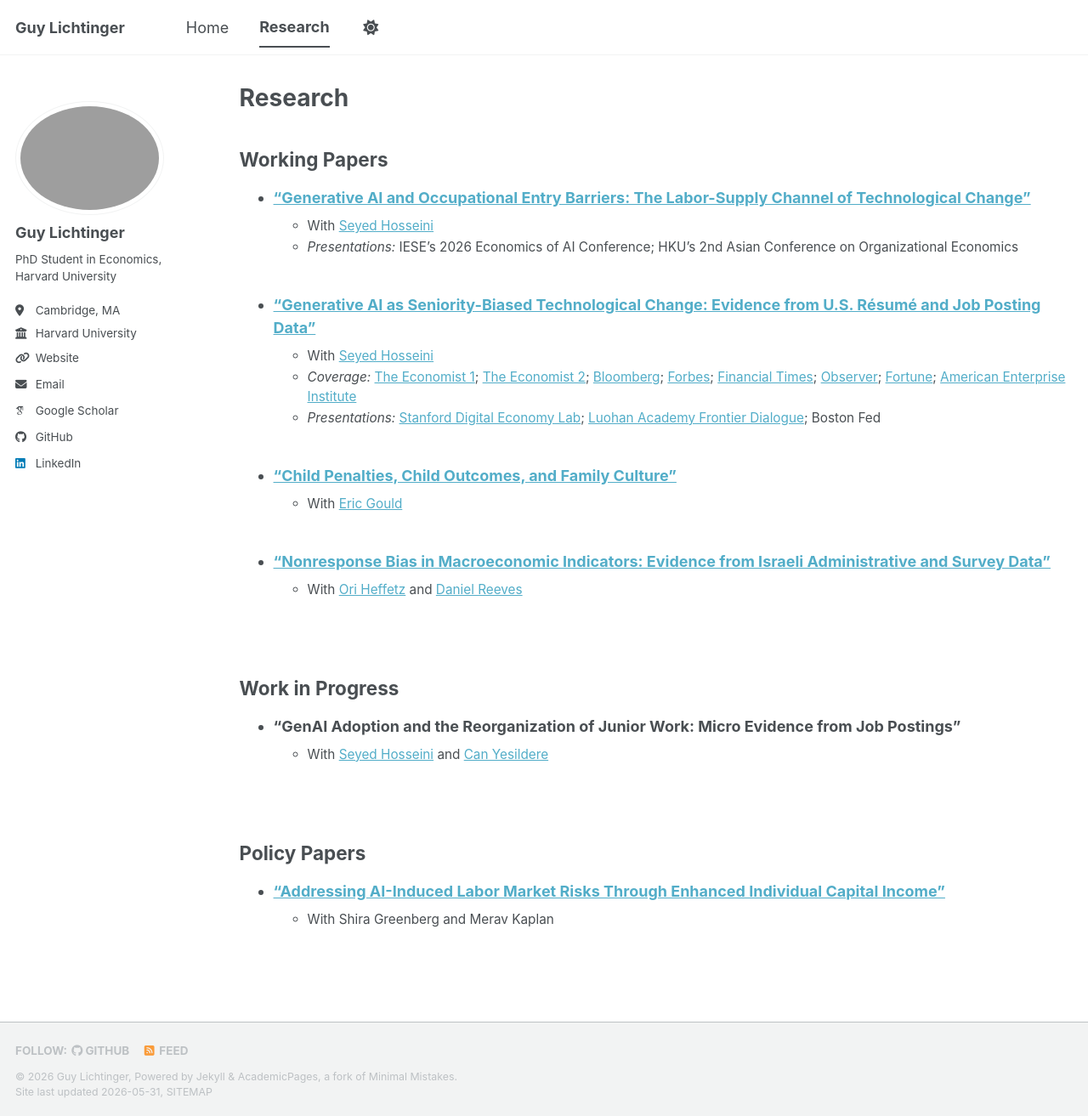
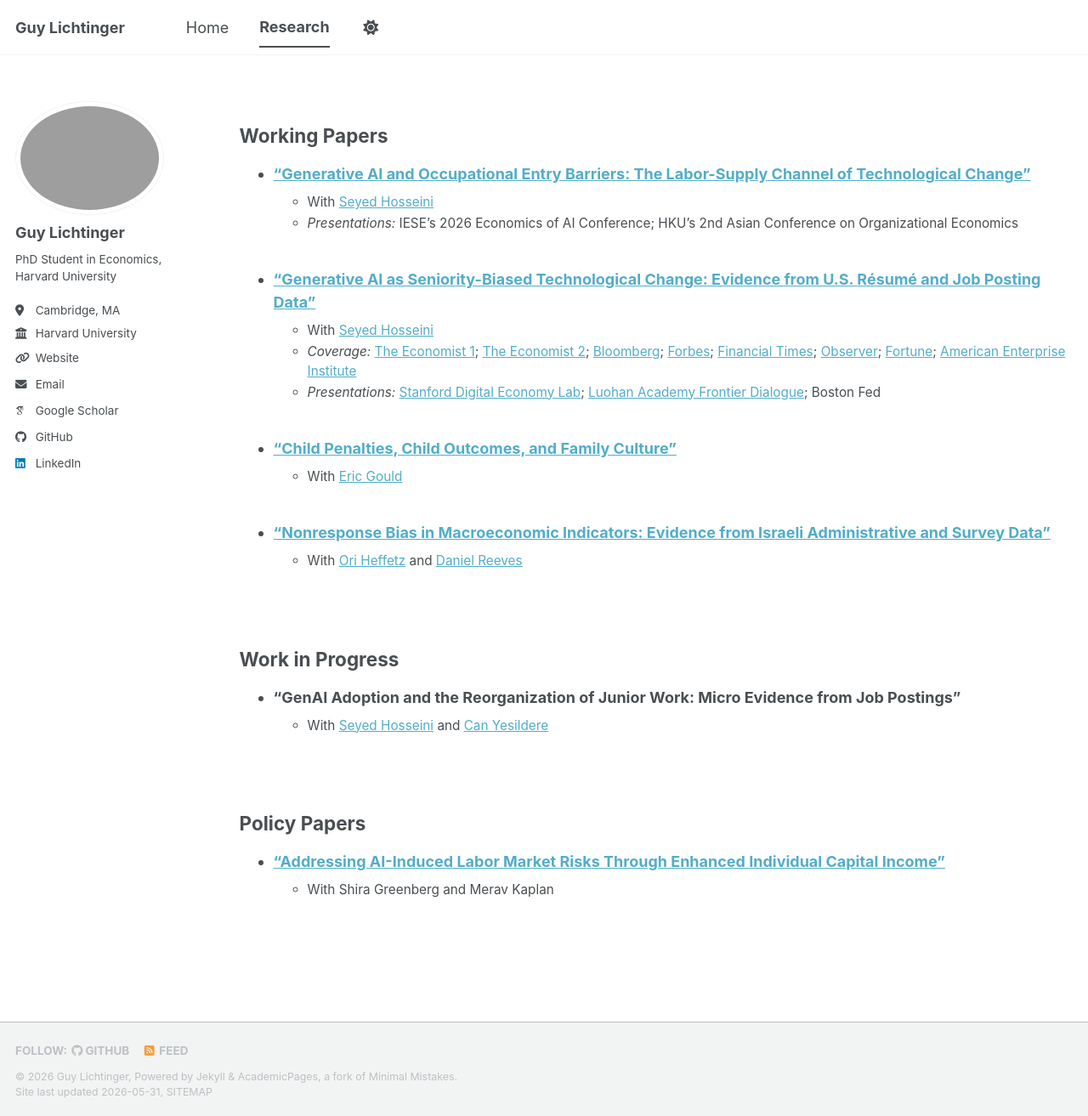
Before and after one commit to guylichtinger/guylichtinger.github.io, a Jekyll site: the page built from _pages/publications.md, in a window 1280 px wide and 1313 px high. Shown: the whole window at 85% size. Built offline with Jekyll 4.4.1, drawn with Linux system fonts in a browser that asks for light colours; some web fonts are replaced; a script bundle is joined from its source files by our own code; library files that are not in the unit come from our copies.

Commit message:
Modify title and spacing in publications.md
Updated the title and adjusted spacing in publications.

```diff
--- a/_pages/publications.md
+++ b/_pages/publications.md
@@ -1,6 +1,6 @@
 ---
 layout: archive
-title: "Research"
+title:
 permalink: /research/
 author_profile: true
 ---
@@ -19,7 +19,7 @@ author_profile: true
     -  With [Seyed Hosseini](https://sites.google.com/view/mahdi-hosseini/home)
     - *Presentations:* IESE's 2026 Economics of AI Conference; HKU's 2nd Asian Conference on Organizational Economics
 
-<div style="height: 6px;"></div>
+<div style="height: 4px;"></div>
 
 - **["Generative AI as Seniority-Biased Technological Change: Evidence from U.S. Résumé and Job Posting Data"](https://papers.ssrn.com/sol3/papers.cfm?abstract_id=5425555)**
     - With [Seyed Hosseini](https://sites.google.com/view/mahdi-hosseini/home)
@@ -27,14 +27,14 @@ author_profile: true
     - *Presentations:* [Stanford Digital Economy Lab](https://digitaleconomy.stanford.edu/event/seyed-m-hosseini-and-guy-lichtinger-generative-ai-as-seniority-biased-technological-change-evidence-from-u-s-resume-and-job-posting-data/); [Luohan Academy Frontier Dialogue](https://www.luohanacademy.com/en//frdue/1109/); Boston Fed
 
 
-<div style="height: 6px;"></div>
+<div style="height: 4px;"></div>
 
 
 - **["Child Penalties, Child Outcomes, and Family Culture"](https://www.iza.org/publications/dp/17455/child-penalties-child-outcomes-and-family-culture)**
     - With [Eric Gould](https://sites.google.com/site/edgould/home)
 
 
-<div style="height: 6px;"></div>
+<div style="height: 4px;"></div>
 
 
 - **["Nonresponse Bias in Macroeconomic Indicators: Evidence from Israeli Administrative and Survey Data"](https://www.nber.org/papers/w32935)**
```
